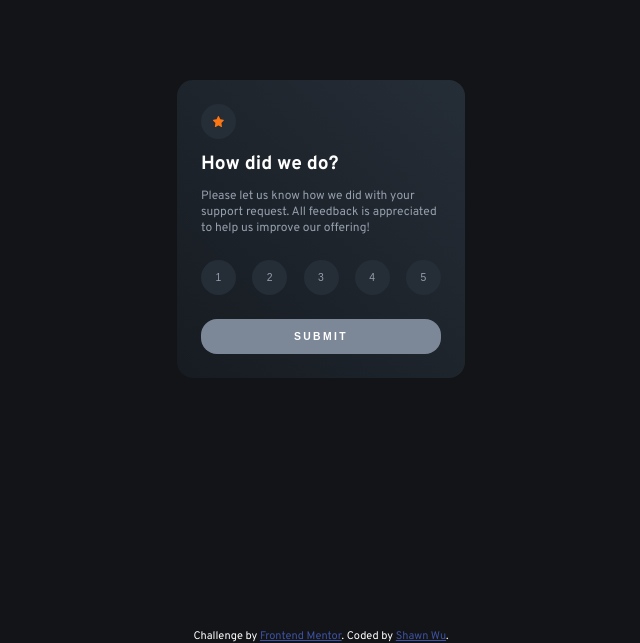
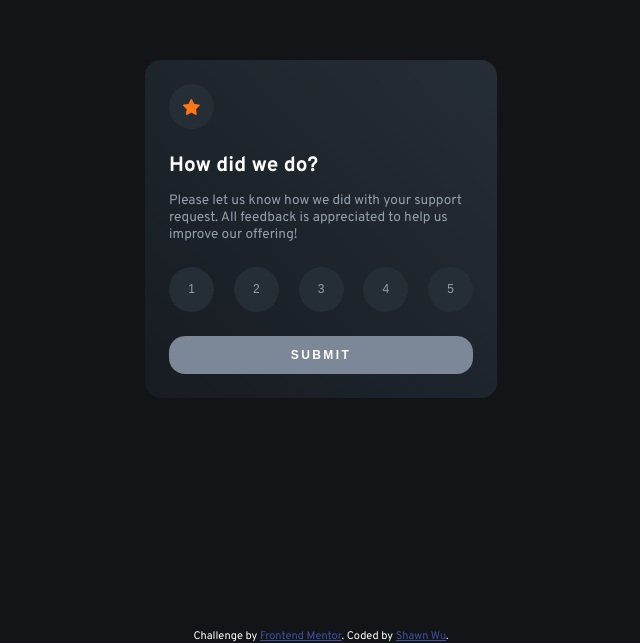
Before and after one commit to XianFengWu1996/FrontendMentorChallenge, a website built with Vite: page Newbie/interactive-rating-components/index.html in a window 1280 px wide. Shown: the part 171-814 px from the top of the page, without its empty margins (319-959 px from the left). Built offline with nearby package versions, Linux system fonts and the light colour scheme.

Commit message:
add media query for desktop

```diff
--- a/Newbie/interactive-rating-components/src/style.css
+++ b/Newbie/interactive-rating-components/src/style.css
@@ -141,4 +141,47 @@ body {
   font-size: 0.65rem;
   padding: 0.5rem;
   border-radius: 1rem;
+  text-align: center;
 }
+
+/* MEDIA QUERY */
+@media screen and (min-width: 992px) {
+  .card {
+    width: 22rem;
+  }
+
+  .card--icon > img {
+    height: 1rem;
+  }
+
+  .card--title {
+    font-size: 1.3rem;
+    margin-top: 1.5rem;
+  }
+
+  .card--text {
+    font-size: 0.85rem;
+  }
+
+  .card--rating-item {
+    font-size: 0.75rem;
+  }
+
+  .button {
+    height: 45px;
+    width: 45px;
+  }
+
+  .card--submit {
+    font-size: 0.75rem;
+  }
+
+  .card--content-thankyou {
+    margin-block: 0.7rem;
+  }
+
+  .rating-display {
+    font-size: 0.75rem;
+    padding-inline: 0.95rem;
+  }
+}
```
